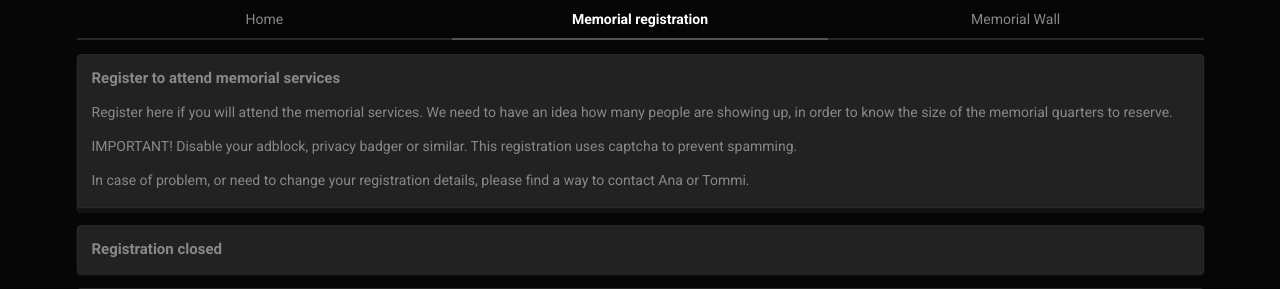
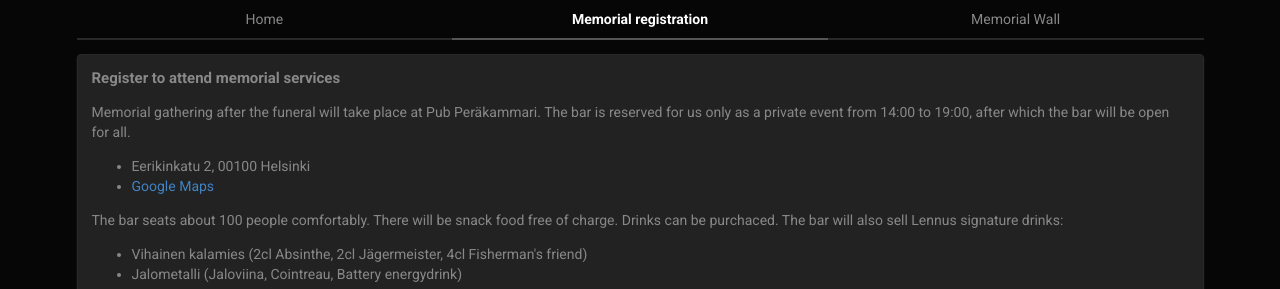
Before and after one commit to T-101/ddt.accession.org, a Django app: page /funeral/ in a window 1280 px wide. Shown: the top 289 px of the page. Run offline with Django 3.2, Linux system fonts and the light colour scheme; data that the repository does not hold is empty.

Commit message:
updated info about memorial gathering

```diff
--- a/ddt/templates/ddt/funeral.html
+++ b/ddt/templates/ddt/funeral.html
@@ -5,10 +5,23 @@
     <div class="ui stacked segment">
         <h4>Register to attend memorial services</h4>
         <p>
-            Register here if you will attend the memorial services.
-            We need to have an idea how many people are showing up,
-            in order to know the size of the memorial quarters to reserve.
+            Memorial gathering after the funeral will take place at Pub Peräkammari.
+            The bar is reserved for us only as a private event from 14:00 to 19:00,
+            after which the bar will be open for all.
         </p>
+        <ul>
+            <li>Eerikinkatu 2, 00100 Helsinki</li>
+            <li><a href="https://goo.gl/maps/zAu4dyqCEUA2">Google Maps</a></li>
+        </ul>
+        <p>
+            The bar seats about 100 people comfortably. There will be snack food free of charge.
+            Drinks can be purchaced.
+            The bar will also sell Lennus signature drinks:
+        </p>
+        <ul>
+            <li>Vihainen kalamies (2cl Absinthe, 2cl Jägermeister, 4cl Fisherman's friend)</li>
+            <li>Jalometalli (Jaloviina, Cointreau, Battery energydrink)</li>
+        </ul>
         <p>
             IMPORTANT! Disable your adblock, privacy badger or similar. This registration uses captcha to prevent
             spamming.
--- a/ddt/templates/ddt/index.html
+++ b/ddt/templates/ddt/index.html
@@ -15,8 +15,7 @@
         </p>
         <p>
             All of Lennus friends are welcome. Registration for memorial services is also open.
-            Please <a href="{% url 'funeral' %}">register</a> as soon as possible so we know the size of the venue to book.
-            The memorial service will happen right after the funeral, and the venue will be announced once booked.
+            The memorial service will happen right after the funeral, at Pub Peräkammari. More info <a href="{% url 'funeral' %}">here.</a>
         </p>
         <ul>
             <li>Hietaniemen Uusi Kappeli (Hietaniemi New Chapel)</li>
```
